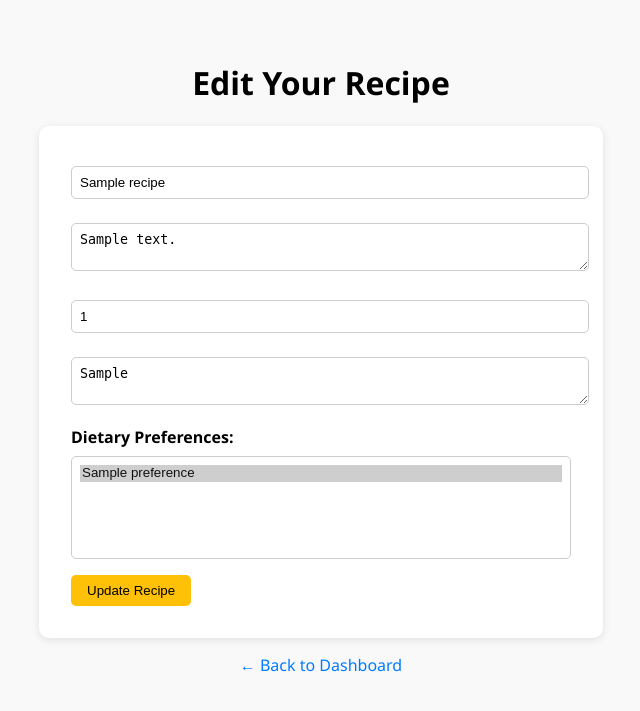
After one commit to fabiomurillo1/microrecipes, a Flask app: page /edit_recipe/1 in a window 1280 px wide. The commit adds this page. Shown: the top 711 px of the page, without its empty margins (319-959 px from the left). Run offline with Flask 3, Linux system fonts and the light colour scheme; a user stored in the database is signed in; tables that the repository leaves empty hold one stand-in row (values such as "Sample post").

Commit message:
serious last commit with edit functionality

```diff
--- a/app.py
+++ b/app.py
@@ -36,14 +36,12 @@ def get_recipes():
         flash("Please log in to view recipes.")
         return redirect(url_for("login"))
 
-    # Start building the query with joins
     recipes = (
         db.session.query(Recipes)
         .join(recipe_preferences)
         .join(Preferences)
     )
 
-    # Filter by search query (matches recipe name or preference name)
     if query:
         recipes = recipes.filter(
             or_(
@@ -52,24 +50,19 @@ def get_recipes():
             )
         )
 
-    # Optional dropdown filter by specific preference
     if preference_filter:
         recipes = recipes.filter(Preferences.preferencename == preference_filter)
 
-    # Sorting
     if sort == "asc":
         recipes = recipes.order_by(Recipes.name.asc())
     elif sort == "desc":
         recipes = recipes.order_by(Recipes.name.desc())
 
-    # Finalize query
     recipes = recipes.all()
 
-    # Get favorite recipe IDs
     favorite_ids = db.session.query(Favorites.recipe_id).filter_by(user_id=user_id).all()
     favorite_ids = [f[0] for f in favorite_ids]
 
-    # Send all preferences for dropdown
     all_preferences = Preferences.query.order_by(Preferences.preferencename).all()
 
     return render_template("recipes.html", recipes=recipes, favorite_ids=favorite_ids, all_preferences=all_preferences)
@@ -81,10 +74,8 @@ def view_all_recipes():
         flash("Please log in to view all recipes.")
         return redirect(url_for("login"))
 
-    # Get all recipes
     recipes = Recipes.query.all()
 
-    # Get the IDs of the favorite recipes for the current user
     favorite_recipes = Favorites.query.filter_by(user_id=session["user_id"]).all()
     favorite_ids = [fav.recipe_id for fav in favorite_recipes]
 
@@ -149,19 +140,17 @@ def login():
     username_or_email = request.form["username"]
     password = request.form["password"]
 
-    # Look for user based on username or email
     user = Users.query.filter(
         (Users.username == username_or_email) | (Users.email == username_or_email)
     ).first()
 
-    # Check if user exists and if password matches
-    if user and user.password == password:  # No hash check as requested
+    if user and user.password == password:
         session["user_id"] = user.userid
         flash("Login successful!", "success")
-        return redirect(url_for("dashboard"))  # Redirect to dashboard after successful login
+        return redirect(url_for("dashboard"))
     else:
         flash("Invalid credentials", "error")
-        return redirect(url_for("index"))  # Redirect back to the index page if login fails
+        return redirect(url_for("index"))
 
 
 @app.route("/dashboard")
@@ -172,10 +161,8 @@ def dashboard():
 
     user_id = session["user_id"]
 
-    # Show only the user's created recipes (optional section)
     own_recipes = Recipes.query.filter_by(userid=user_id).all()
 
-    # Show favorite recipes regardless of who created them
     favorite_recipes = (
         db.session.query(Recipes)
         .join(Favorites, Recipes.recipeid == Favorites.recipe_id)
@@ -202,14 +189,12 @@ def new_recipe():
 
     if request.method == "POST":
         try:
-            # Collect form inputs
             name = request.form["name"].strip()
             description = request.form["description"].strip()
             cookingtime = int(request.form["cookingtime"])
             instructions = request.form["instructions"].strip()
-            selected_preference_ids = request.form.getlist("preferences")  # list of strings
+            selected_preference_ids = request.form.getlist("preferences")
 
-            # Create new recipe object
             new_recipe = Recipes(
                 name=name,
                 description=description,
@@ -218,13 +203,11 @@ def new_recipe():
                 userid=session["user_id"]
             )
 
-            # Link dietary preferences (many-to-many)
             for pid in selected_preference_ids:
                 preference = Preferences.query.get(int(pid))
                 if preference:
                     new_recipe.preferences.append(preference)
 
-            # Save to DB
             db.session.add(new_recipe)
             db.session.commit()
             flash("Recipe created successfully!")
@@ -235,7 +218,6 @@ def new_recipe():
 
         return redirect(url_for("dashboard"))
 
-    # GET request → load preference options for the form
     all_preferences = Preferences.query.order_by(Preferences.preferencename).all()
     return render_template("new_recipe.html", all_preferences=all_preferences)
 
@@ -259,15 +241,12 @@ def toggle_favorite(id):
 
     user_id = session['user_id']
 
-    # Check if this recipe is already favorited by the user
     favorite = Favorites.query.filter_by(user_id=user_id, recipe_id=id).first()
 
     if favorite:
-        # Already favorited — remove it
         db.session.delete(favorite)
         flash("Removed from favorites.")
     else:
-        # Not favorited yet — add it
         new_fav = Favorites(user_id=user_id, recipe_id=id)
         db.session.add(new_fav)
         flash("Added to favorites!")
@@ -294,13 +273,51 @@ def top_preferences():
     results = db.session.execute(query).fetchall()
     return render_template("top_preferences.html", results=results)
 
+@app.route("/edit_recipe/<int:recipeid>", methods=["GET", "POST"])
+def edit_recipe(recipeid):
+    if "user_id" not in session:
+        flash("Please log in to edit recipes.")
+        return redirect(url_for("login"))
+
+    recipe = Recipes.query.get_or_404(recipeid)
+
+    if recipe.userid != session["user_id"]:
+        flash("You are not authorized to edit this recipe.")
+        return redirect(url_for("dashboard"))
+
+    if request.method == "POST":
+        try:
+            recipe.name = request.form["name"].strip()
+            recipe.description = request.form["description"].strip()
+            recipe.cookingtime = int(request.form["cookingtime"])
+            recipe.instructions = request.form["instructions"].strip()
+
+            selected_ids = request.form.getlist("preferences")
+            recipe.preferences = []
+            for pid in selected_ids:
+                pref = Preferences.query.get(int(pid))
+                if pref:
+                    recipe.preferences.append(pref)
+
+            db.session.commit()
+            flash("Recipe updated successfully!")
+            return redirect(url_for("dashboard"))
+        except Exception as e:
+            db.session.rollback()
+            flash(f"Error updating recipe: {e}")
+
+    all_preferences = Preferences.query.order_by(Preferences.preferencename).all()
+    selected_preferences = [p.preferenceid for p in recipe.preferences]
+
+    return render_template("edit_recipe.html", recipe=recipe, all_preferences=all_preferences, selected_preferences=selected_preferences)
+
 @login_manager.user_loader
 def load_user(user_id):
     return Users.query.get(int(user_id))
 @app.route("/logout")
 def logout():
-    session.clear()  # This will remove all data from the session
-    return redirect(url_for("login"))  # Redirect the user back to login page
+    session.clear()
+    return redirect(url_for("login"))
 
 if __name__ == "__main__":
     app.run(debug=True)
--- /dev/null
+++ b/templates/edit_recipe.html
@@ -0,0 +1,93 @@
+<!DOCTYPE html>
+<html lang="en">
+<head>
+  <meta charset="UTF-8">
+  <title>Edit Recipe</title>
+  <style>
+    body {
+      font-family: 'Segoe UI', sans-serif;
+      background-color: #f9f9f9;
+      padding: 2rem;
+    }
+
+    h1 {
+      text-align: center;
+    }
+
+    form {
+      max-width: 500px;
+      margin: auto;
+      background: white;
+      padding: 2rem;
+      border-radius: 10px;
+      box-shadow: 0 2px 8px rgba(0,0,0,0.1);
+    }
+
+    input, textarea, select {
+      width: 100%;
+      padding: 0.5rem;
+      margin: 0.5rem 0 1rem;
+      border: 1px solid #ccc;
+      border-radius: 5px;
+    }
+
+    select[multiple] {
+      height: auto;
+    }
+
+    button {
+      background-color: #ffc107;
+      color: black;
+      padding: 0.5rem 1rem;
+      border: none;
+      border-radius: 5px;
+      cursor: pointer;
+    }
+
+    button:hover {
+      background-color: #e0a800;
+    }
+
+    a {
+      display: block;
+      margin-top: 1rem;
+      text-align: center;
+      color: #007bff;
+      text-decoration: none;
+    }
+
+    a:hover {
+      text-decoration: underline;
+    }
+  </style>
+</head>
+<body>
+
+  <h1>Edit Your Recipe</h1>
+
+  <form method="POST" action="{{ url_for('edit_recipe', recipeid=recipe.recipeid) }}">
+    <input type="text" name="name" placeholder="Recipe Name" value="{{ recipe.name }}" required>
+
+    <textarea name="description" placeholder="Short Description" required>{{ recipe.description }}</textarea>
+
+    <input type="number" name="cookingtime" placeholder="Cooking Time (minutes)" value="{{ recipe.cookingtime }}" required>
+
+    <textarea name="instructions" placeholder="Instructions" required>{{ recipe.instructions }}</textarea>
+
+    <label for="preferences"><strong>Dietary Preferences:</strong></label>
+    <select name="preferences" multiple size="5">
+      {% for pref in all_preferences %}
+        <option value="{{ pref.preferenceid }}"
+          {% if pref.preferenceid in selected_preferences %}selected{% endif %}>
+          {{ pref.preferencename }}
+        </option>
+      {% endfor %}
+    </select>
+
+    <button type="submit">Update Recipe</button>
+  </form>
+
+  <a href="/dashboard">← Back to Dashboard</a>
+
+</body>
+</html>
--- a/templates/index.html
+++ b/templates/index.html
@@ -147,7 +147,6 @@
 
   <h1>Welcome to MicroRecipes!</h1>
 
-  <!-- FLASH MESSAGES -->
   {% with messages = get_flashed_messages() %}
     {% if messages %}
       <ul class="flash-messages">
@@ -163,10 +162,8 @@
     <button type="submit">Search</button>
   </form>
 
-  <!-- View Recipes Button -->
   <a href="/recipes" class="view-recipes-btn">View All Recipes</a>
 
-  <!-- Register Modal -->
   <div id="registerModal" class="modal">
     <div class="modal-content">
       <span class="close" onclick="closeModal('registerModal')">&times;</span>
@@ -183,7 +180,6 @@
     </div>
   </div>
 
-  <!-- Login Modal -->
   <div id="loginModal" class="modal">
     <div class="modal-content">
       <span class="close" onclick="closeModal('loginModal')">&times;</span>
--- a/templates/recipes.html
+++ b/templates/recipes.html
@@ -107,7 +107,6 @@
 
   <h1>All Recipes</h1>
 
-  <!-- Search and Filter Form -->
   <form class="search-sort" method="GET" action="/recipes">
     <input type="text" name="query" placeholder="Search by name or preference"
            value="{{ request.args.get('query', '') }}">
@@ -130,7 +129,6 @@
     <button type="submit">Apply</button>
   </form>
 
-  <!-- Recipe List -->
   <div class="recipe-list">
     {% for recipe in recipes %}
       <div class="recipe-card">
```
Also changed, not shown: templates/dashboard.html (+9 -2 lines).
